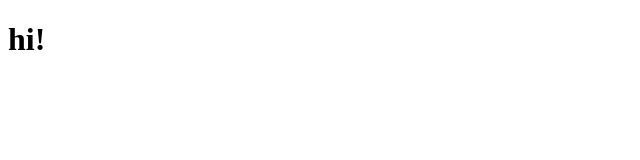
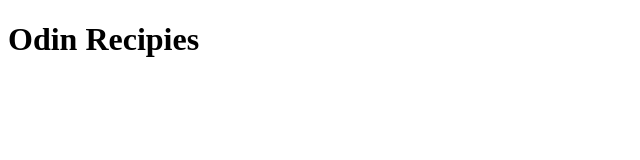
Before and after one commit to Akshay-exe/odin-recipies, a plain HTML site: page index.html in a window 1280 px wide. Shown: the whole page, without its empty margins (0-640 px from the left). Drawn offline with Linux system fonts and the light colour scheme.

Commit message:
basic boilerplate updates to index

```diff
--- a/index.html
+++ b/index.html
@@ -3,9 +3,9 @@
 <html lang="en">
   <head>
     <meta charset="UTF-8">
-    <title>My First Webpage</title>
+    <title>Basic boiler-plate</title>
   </head>
   <body>
-	<h1>hi!</h1>
+	<h1>Odin Recipies</h1>
   </body>
 </html>
```
